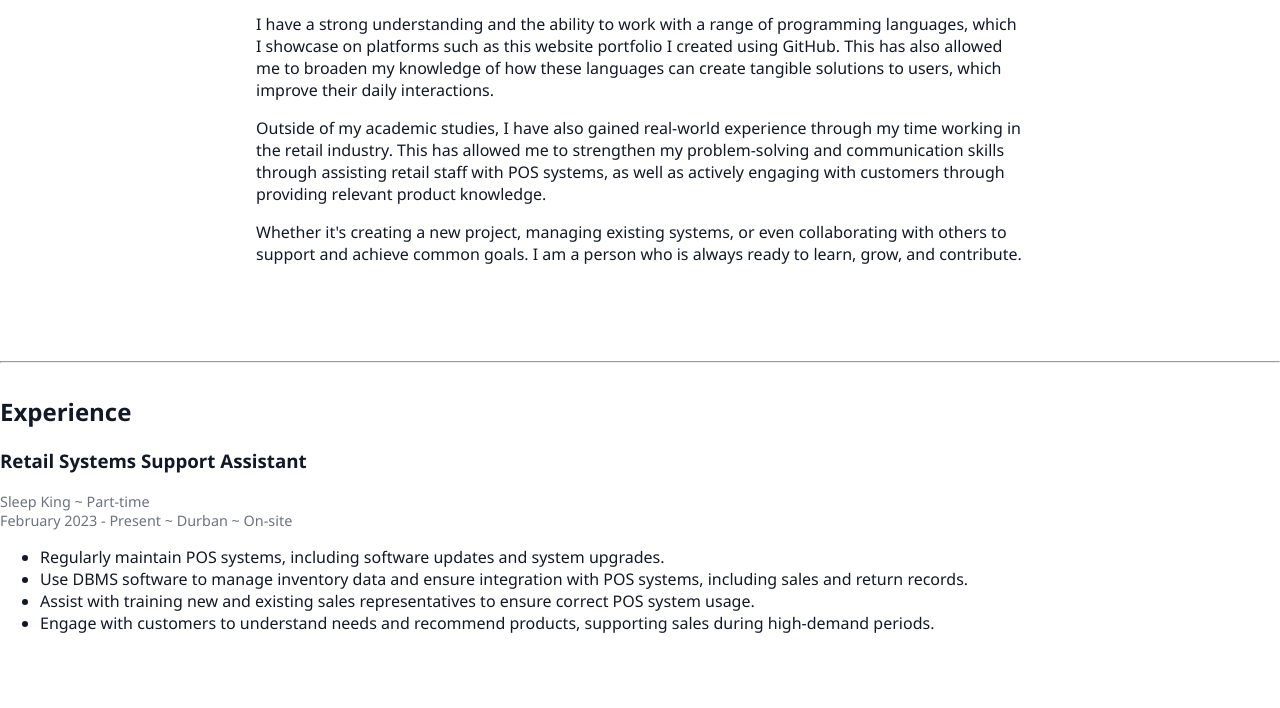
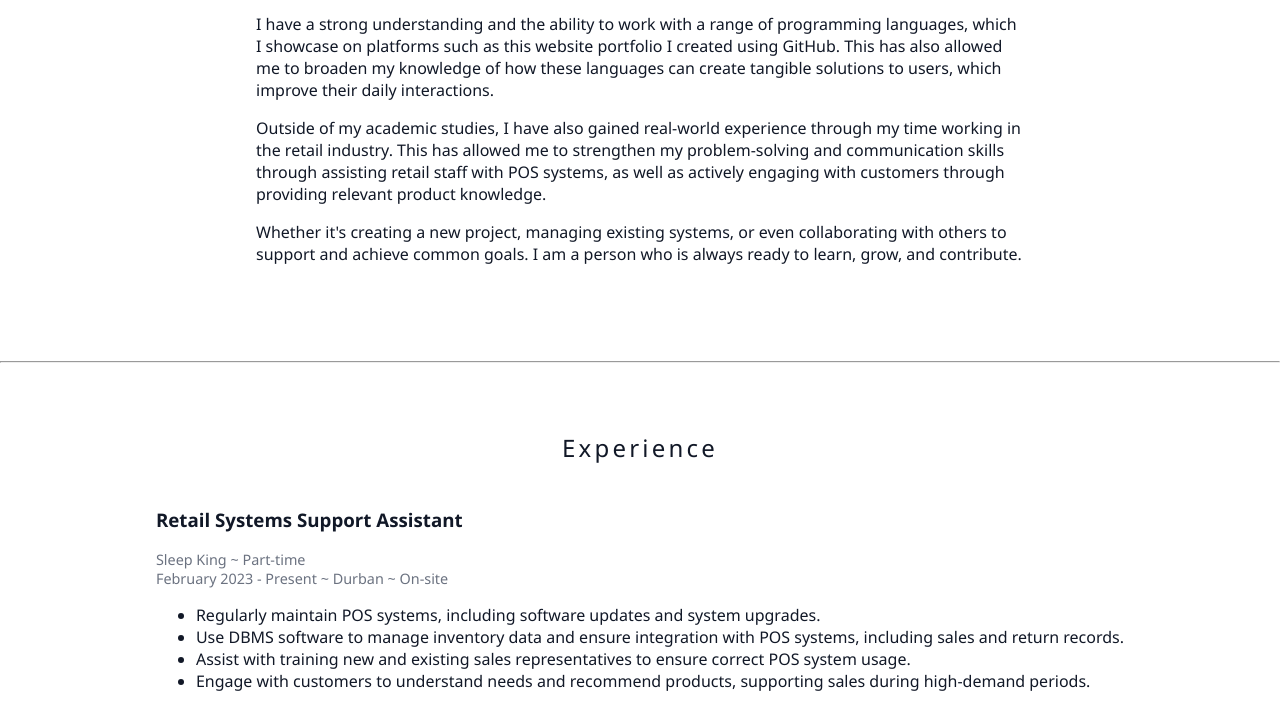
Before and after one commit to kadenward101/kadenward101.github.io, a plain HTML site: page about.html in a window 1280 px wide. Shown: the part 415-1123 px from the top of the page. Before the commit the page ends 1065 px from the top, so only its background shows below. Drawn offline with Linux system fonts and the light colour scheme.

Commit message:
Update experience section styles in CSS

```diff
--- a/src/styles.css
+++ b/src/styles.css
@@ -144,7 +144,17 @@
 }
 
 .experience {
-  margin-top: 2rem;
+  margin-top: 3rem;
+  display: flex;
+  flex-direction: column;
+  align-items: center;
+}
+
+.experience h2 {
+  text-align: center;
+  font-weight: 400;
+  letter-spacing: 0.2rem;
+  margin-bottom: 1.5rem;
 }
 
 .experience-item {
@@ -152,6 +162,8 @@
   padding: 1.5rem;
   border-radius: 6px;
   background-color: #ffffff;
+  max-width: 500px;
+  width: 100%;
 }
 
 .experience-item h3 {
```
